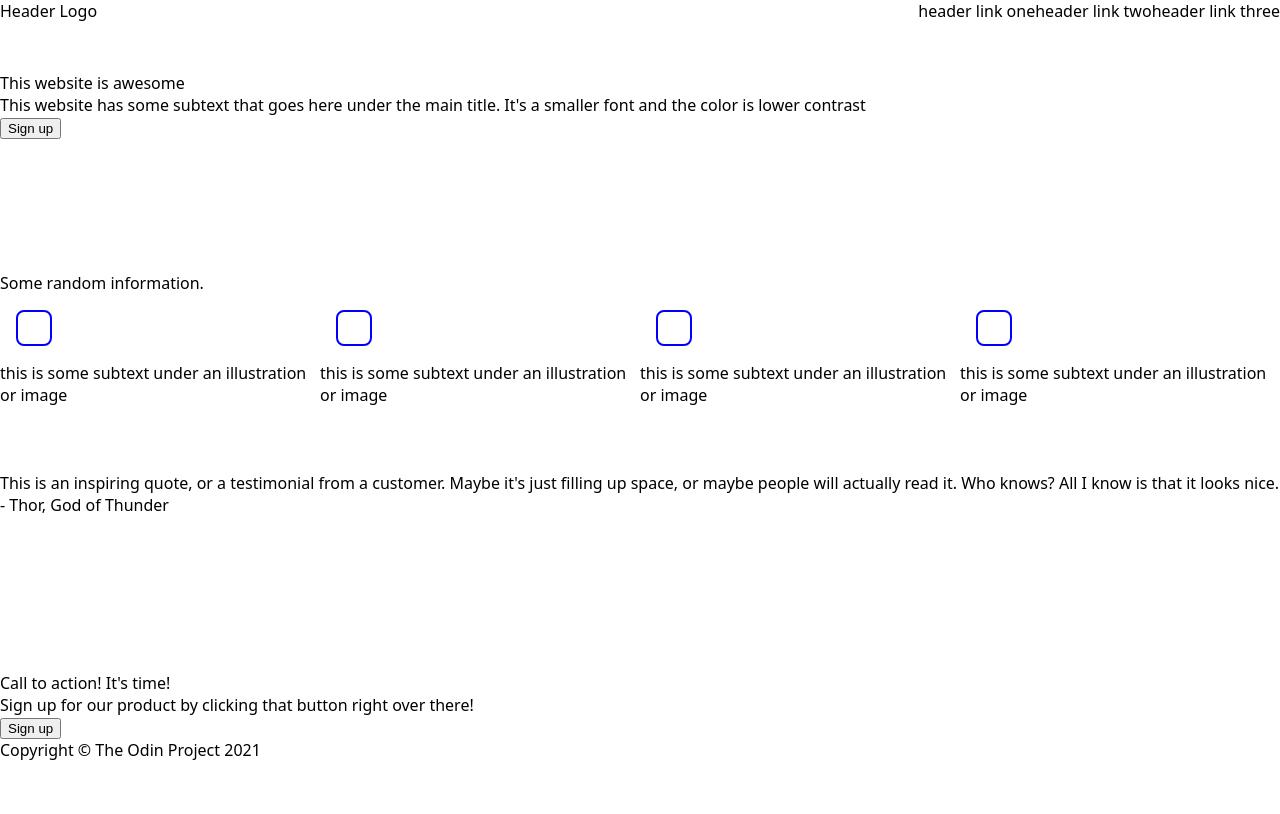
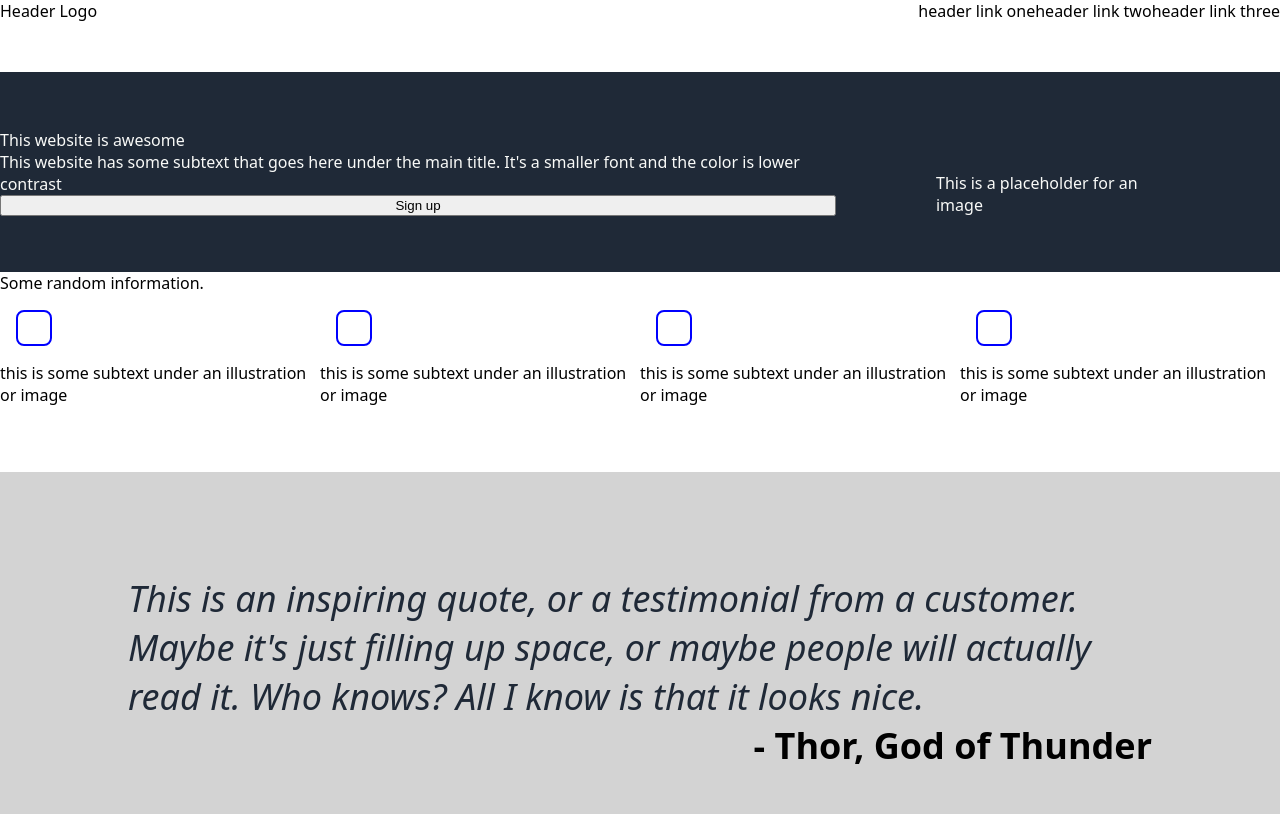
Before and after one commit to HC32/landingpage, a plain HTML site: page index.html in a window 1280 px wide. Shown: the top 814 px of the page. Drawn offline with Linux system fonts and the light colour scheme.

Commit message:
Add the image placeholder in first section, format the first section and the quote section

```diff
--- a/index.html
+++ b/index.html
@@ -23,6 +23,9 @@
                 under the main title. It's a smaller font and the color is lower contrast
             </div>
             <button class="main-button">Sign up</button>
+        </div>
+        <div class="main-right">
+            <div class="image">This is a placeholder for an image</div>
         </div>
     </div>
     <div class="info">
--- a/style.css
+++ b/style.css
@@ -34,6 +34,19 @@ a {
 .main {
     display: flex;
     height: 200px;
+    background-color: #1F2937;
+    color: #f9faf8;
+}
+
+.main-left {
+    display: flex;
+    flex-direction: column;
+    justify-content: center;
+}
+
+.main-right {
+    display: flex;
+    padding: 100px;
 }
 
 .info {
@@ -45,6 +58,22 @@ a {
 .gray {
     display: flex;
     height: 200px;
+    background-color: lightgray;
+    align-items: center;
+    padding: 100px 10%;
+}
+
+.words {
+    font-size: 36px;
+    font-style: italic;
+    color: #1f2937;
+}
+
+.source  {
+    display: flex;
+    justify-content: end;
+    font-size: 36px;
+    font-weight: bold;
 }
 
 .footer {
```
